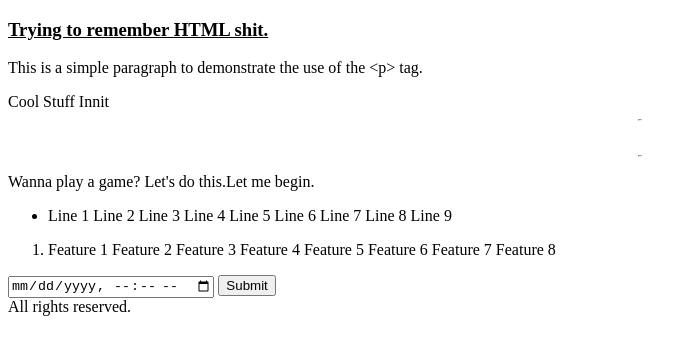
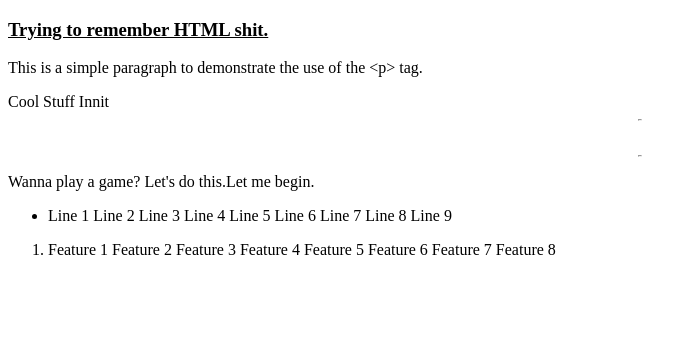
Before and after one commit to Oli-George/My-App, a website: page app/(tabs)/hii.html in a window 1280 px wide. Shown: the whole page, without its empty margins (0-697 px from the left). Drawn offline with Linux system fonts and the light colour scheme.

Commit message:
Got something pretty intersting from GVE this evening.

```diff
--- a/app/(tabs)/_layout.tsx
+++ b/app/(tabs)/_layout.tsx
@@ -25,7 +25,8 @@ export default function TabLayout() {
             position: 'relative',
           },
           default: {},
-        }),
+        }
+      ),
 
       }}>
       <Tabs.Screen
--- a/app/(tabs)/hii.html
+++ b/app/(tabs)/hii.html
@@ -43,15 +43,7 @@
             Feature 8
         </li>
     </ol>
-
-
-    <form>
-        <input label="Date" type="datetime-local" placeholder="29-05-2026" />
-        <button type="submit" id="submit-button">Submit</button>
-    </form>
-    <footer>All rights reserved.</footer>
-    <script>
-        <!-- Forgotten man-->
+    <!-- Forgotten man-->
     </script>
 </body>
 
```
